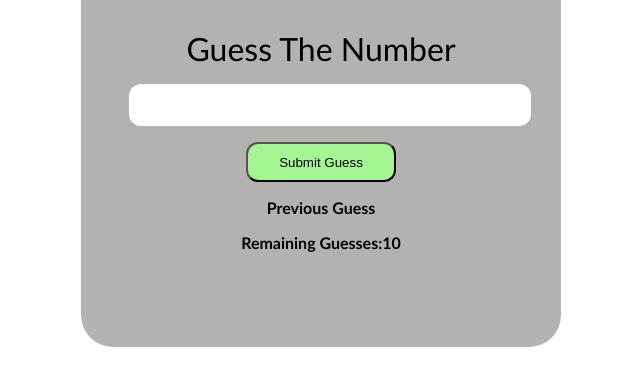
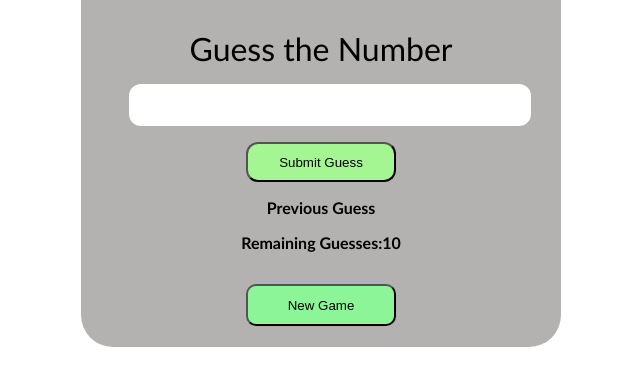
Before and after one commit to ashish3410/java-script-Course, a plain HTML site: page project04/index.html in a window 1280 px wide. Shown: the part 312-698 px from the top of the page, without its empty margins (319-959 px from the left). Drawn offline with Linux system fonts and the light colour scheme.

Commit message:
Update index.html

```diff
--- a/project04/index.html
+++ b/project04/index.html
@@ -16,12 +16,13 @@
         <h1>Number Guessing Game</h1>
             <p>Try and guess the random number between 1 to 100 <br> You have 10 changes to guess the right number</p>
             <form class="form">
-                <label for="input">Guess The Number</label>
-                <input type="text" id="guessField">
+                <label for="input">Guess the Number</label>
+                <input type="text" class="in" id="guessField">
                 <input type="submit" id="submitGuess" aria-disabled="true" value="Submit Guess">
             </form>
             <p class="previous">Previous Guess</p>
             <p class="remaining">Remaining Guesses:10</p>
+            <button class="newGame" style="padding:.7rem; border-radius:10px; background:rgb(140, 245, 152); margin-top:1rem; width:150px"> New Game</button>
     </div>
 </body>
 <script src="script.js"></script>
```
